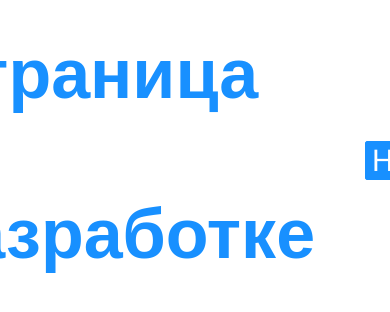
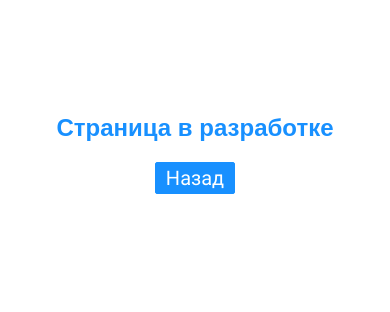
Before and after one commit to Fiwer9/open-ideas-frontend, a Next.js app: page /directions in a window 390 px wide. Shown: the part 268-580 px from the top of the page. Built offline with nearby package versions, Linux system fonts and the light colour scheme; no server answers.

Commit message:
Adaptive page layout In development

```diff
--- a/components/PageDevelopmentComponent/styles/PageDevelopment.module.scss
+++ b/components/PageDevelopmentComponent/styles/PageDevelopment.module.scss
@@ -3,6 +3,11 @@
 
 .container {
   @extend %container;
+
+  @media (max-width: 900px) {
+    display: flex;
+    flex-direction: column;
+  }
 
   .page {
     margin: 0;
@@ -12,6 +17,22 @@
       weight: 700;
     };
     color: $color-blue;
+
+    @media (max-width: 1200px) {
+      font-size: 55px;
+    }
+
+    @media (max-width: 720px) {
+      font-size: 35px;
+    }
+
+    @media (max-width: 480px) {
+      font-size: 24px;
+    }
+
+    @media (max-width: 320px) {
+      font-size: 19px;
+    }
   }
 
   .btnPage {
@@ -20,5 +41,25 @@
     font: {
       size: 30px;
     };
+    padding: 7px 20px;
+
+    @media (max-width: 1200px) {
+      margin-left: 30px;
+    }
+
+    @media (max-width: 720px) {
+      margin: 0;
+      margin-top: 20px;
+      padding: 3px 10px;
+      font-size: 25px;
+    }
+
+    @media (max-width: 480px) {
+      font-size: 20px;
+    }
+
+    @media (max-width: 320px) {
+      font-size: 15px;
+    }
   }
 }
```
